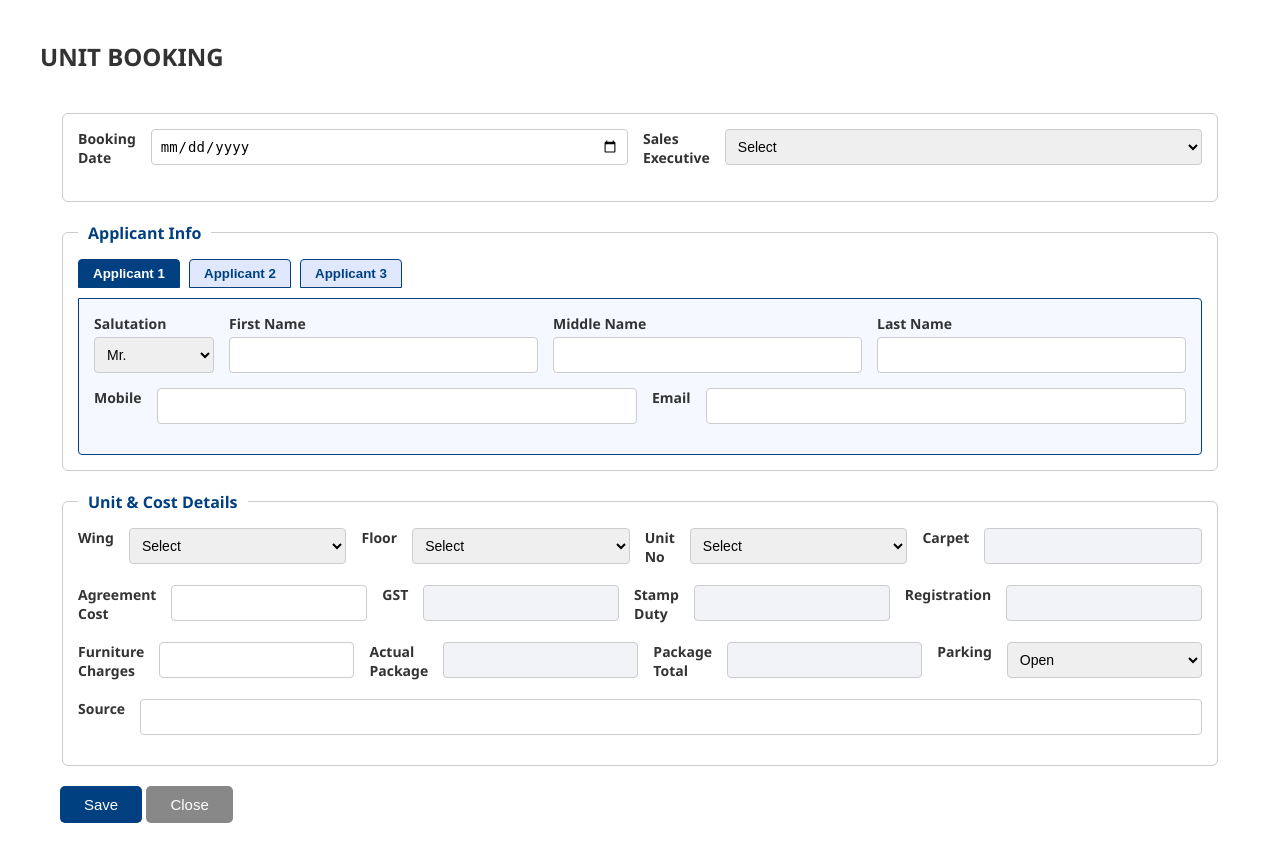
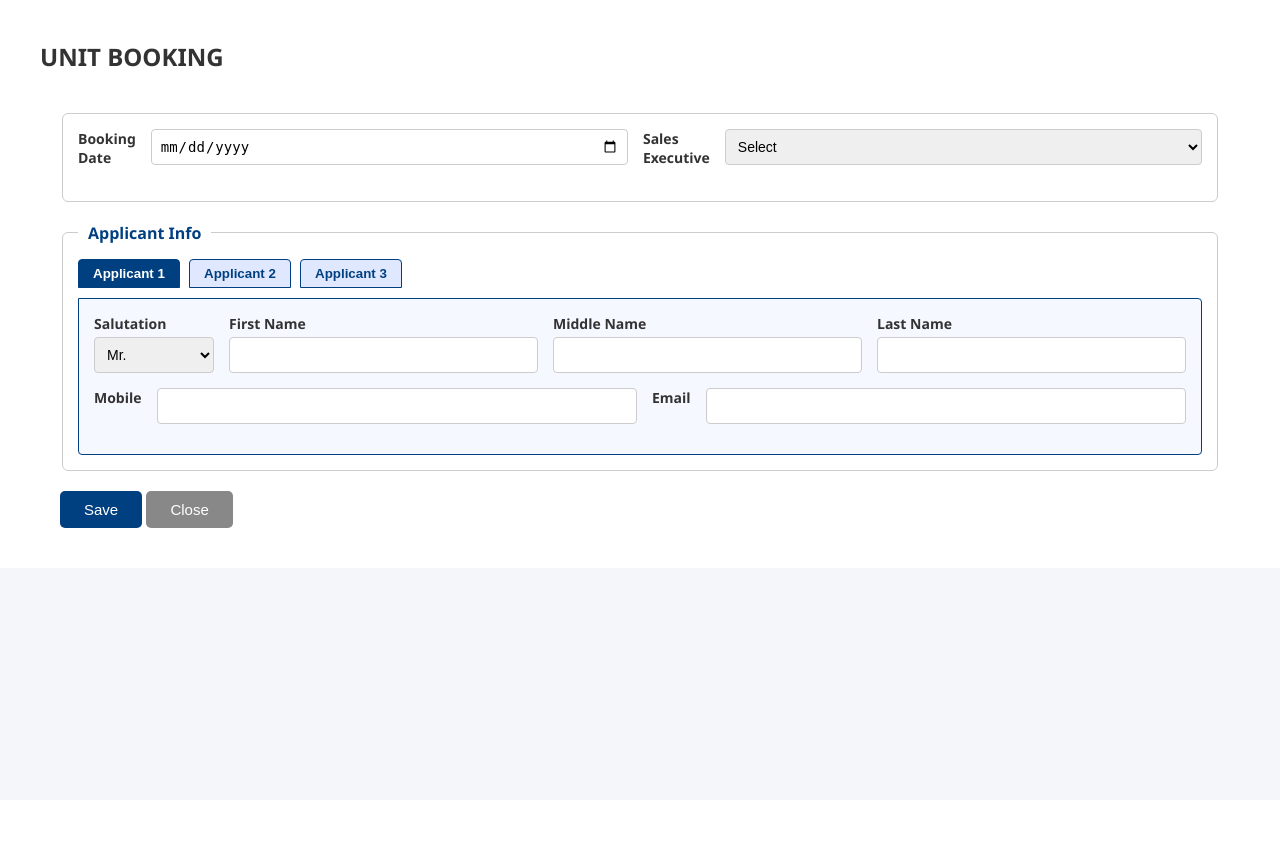
Before and after one commit to mayughag24-spec/office-realestate_crm, a Flask app: template templates/unit_booking.html in a window 1280 px wide. After the commit the page ends 528 px from the top, so only its background shows below. Run offline with Flask 3, Linux system fonts and the light colour scheme; the template is opened without the code that fills it, so the values that code supplies are empty.

Commit message:
Update unit_booking.html

```diff
--- a/templates/unit_booking.html
+++ b/templates/unit_booking.html
@@ -92,74 +92,6 @@
             </div>
         </fieldset>
 
-        <!-- Unit & Cost -->
-  <fieldset class="section-box">
-    <legend>Unit & Cost Details</legend>
-
-    <div class="form-row">
-        <label for="wing">Wing</label>
-        <select id="wing" name="wing" required>
-            <option value="">Select</option>
-            <option>A</option><option>B</option><option>C</option>
-            <option>D</option><option>E</option><option>F</option>
-        </select>
-
-        <label for="floor">Floor</label>
-        <select id="floor" name="floor" required>
-            <option value="">Select</option>
-            <option>1</option><option>2</option><option>3</option>
-            <option>4</option><option>5</option><option>6</option>
-            <option>7</option>
-        </select>
-
-        <label for="unitNumber">Unit No</label>
-        <select id="unitNumber" name="unitNumber" required>
-            <option value="">Select</option>
-            <option>101</option><option>102</option><option>103</option>
-            <option>104</option><option>105</option><option>106</option>
-            <option>107</option>
-        </select>
-
-        <label for="carpet">Carpet</label>
-        <input type="number" id="carpet" name="carpet" readonly>
-    </div>
-
-    <div class="form-row">
-        <label>Agreement Cost</label>
-        <input type="number" name="agreementCost">
-
-        <label>GST</label>
-        <input type="number" readonly>
-
-        <label>Stamp Duty</label>
-        <input type="number" readonly>
-
-        <label>Registration</label>
-        <input type="number" readonly>
-    </div>
-
-    <div class="form-row">
-        <label>Furniture Charges</label>
-        <input type="number">
-
-        <label>Actual Package</label>
-        <input type="number" readonly>
-
-        <label>Package Total</label>
-        <input type="number" readonly>
-
-        <label>Parking</label>
-        <select>
-            <option>Open</option>
-            <option>Covered</option>
-        </select>
-    </div>
-
-    <div class="form-row">
-        <label>Source</label>
-        <input type="text">
-    </div>
-</fieldset>
 
 
         <!-- Buttons -->
@@ -171,66 +103,6 @@
     </form>
 </div>
 
-<script>
-/* Applicant Tabs */
-function showApplicant(num, event) {
-    event.preventDefault();
-    document.querySelectorAll(".applicant-tab").forEach(t => t.classList.remove("active"));
-    document.querySelectorAll(".tab-buttons button").forEach(b => b.classList.remove("active"));
-    document.getElementById("applicant" + num).classList.add("active");
-    event.target.classList.add("active");
-}
-
-/* Wing Floor Unit */
-const wing = document.getElementById("wing");
-const floor = document.getElementById("floor");
-const unit = document.getElementById("unitNumber");
-const carpet = document.getElementById("carpet");
-
-["A","B","C","D","E","F"].forEach(w => wing.add(new Option(w,w)));
-[1,2,3,4,5,6,7].forEach(f => floor.add(new Option(f,f)));
-
-floor.addEventListener("change", () => {
-    unit.innerHTML = '<option value="">Select</option>';
-    for(let i=1;i<=7;i++){
-        unit.add(new Option(floor.value + "0" + i, floor.value + "0" + i));
-    }
-});
-
-const carpetMap = { "101":650,"102":680,"103":720,"104":750,"105":800,"106":820,"107":850 };
-
-unit.addEventListener("change", ()=>{
-    carpet.value = carpetMap["10"+unit.value.slice(-1)] || "";
-});
-
-/* Cost Calculation */
-const agreement = document.getElementById("agreementCost");
-const gst = document.getElementById("gst");
-const stamp = document.getElementById("stampDuty");
-const reg = document.getElementById("registration");
-const furn = document.getElementById("furnitureCharges");
-const actual = document.getElementById("actualPackage");
-const total = document.getElementById("packageTotal");
-
-function calc(){
-    const c = Number(agreement.value)||0;
-    const f = Number(furn.value)||0;
-    gst.value = (c*0.05).toFixed(0);
-    stamp.value = (c*0.06).toFixed(0);
-    reg.value = 30000;
-    actual.value = c+f;
-    total.value = c + f + Number(gst.value) + Number(stamp.value) + 30000;
-}
-
-agreement.addEventListener("input", calc);
-furn.addEventListener("input", calc);
-
-/* Save (Frontend Test) */
-document.getElementById("bookingForm").addEventListener("submit", e=>{
-    e.preventDefault();
-    alert("Form validated successfully!");
-});
-</script>
 
 </body>
 </html>
```
